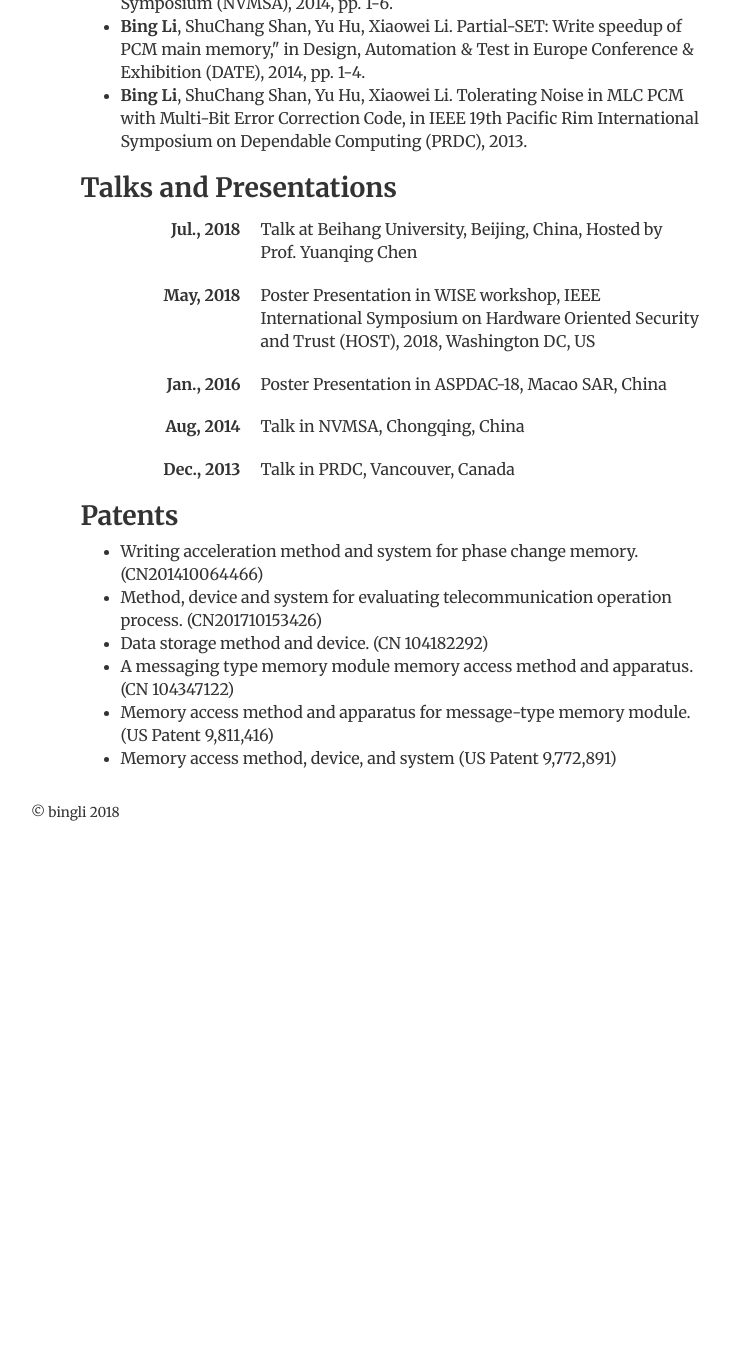
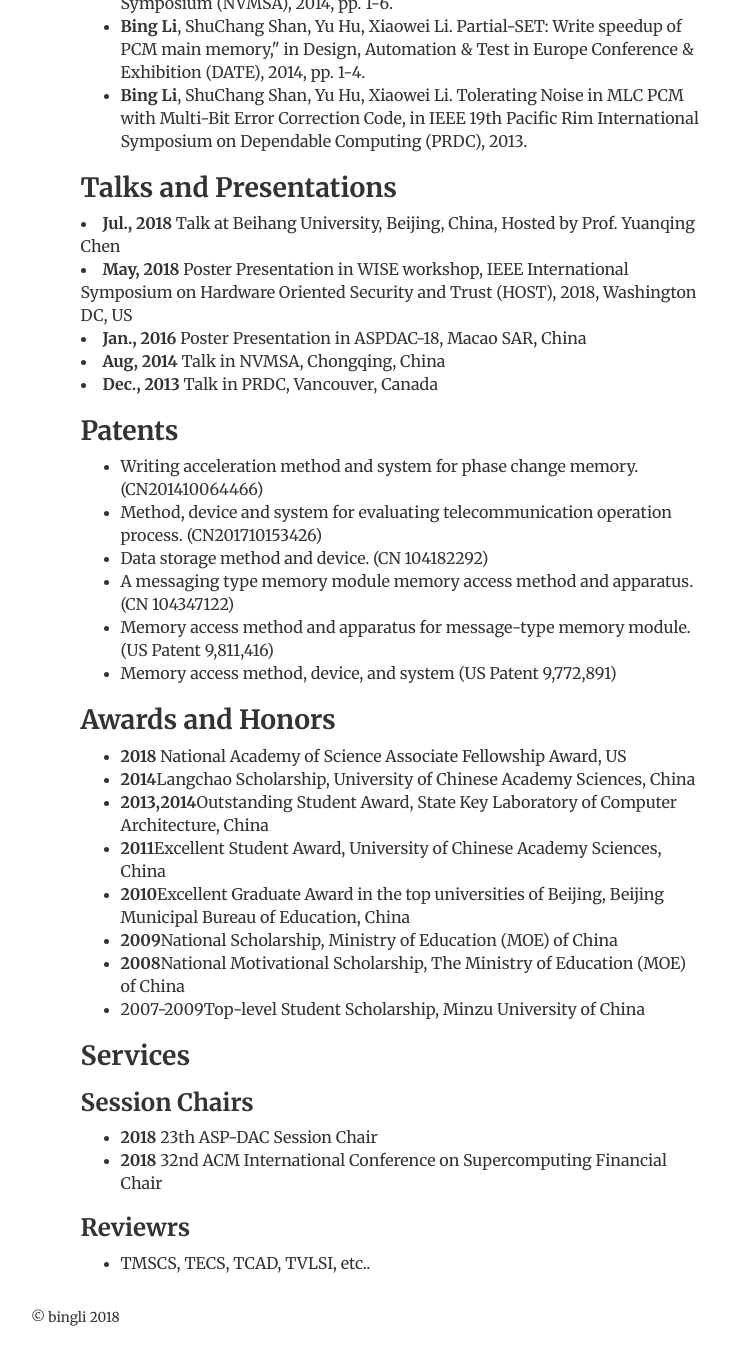
Before and after one commit to libingict/libingict.github.io, a Jekyll site: the page built from cv/index.html, in a window 1280 px wide and 1400 px high, scrolled down 1383 px. Shown: the top 1365 px of the window, without its empty margins (249-979 px from the left). Built offline with Jekyll 4.4.1, drawn with Linux system fonts in a browser that asks for light colours; before the commit the page ends 2279 px from its top, so only the background shows below that.

Commit message:
update cv

```diff
--- a/cv/index.html
+++ b/cv/index.html
@@ -68,26 +68,21 @@
 					</li>
 				</ul>
 				<h2>Talks and Presentations</h2>
-					<dl class="dl-horizontal">
-						<dt>Jul., 2018</dt>
-						<dd>Talk at Beihang University, Beijing, China, Hosted by Prof. Yuanqing Chen</dd>
-					</dl>
-					<dl class="dl-horizontal">
-						<dt>May, 2018</dt>
-						<dd>Poster Presentation in WISE workshop, IEEE International Symposium on Hardware Oriented Security and Trust (HOST), 2018, Washington DC, US</dd>
-					</dl>
-					<dl class="dl-horizontal">
-						<dt>Jan., 2016</dt>
-						<dd>Poster Presentation in ASPDAC-18, Macao SAR, China</dd>
-					</dl>
-					<dl class="dl-horizontal">
-						<dt>Aug, 2014</dt>
-						<dd>Talk in NVMSA, Chongqing, China</dd>
-					</dl>
-					<dl class="dl-horizontal">
-						<dt>Dec., 2013</dt>
-						<dd>Talk in PRDC, Vancouver, Canada</dd>
-					</dl>
+					<li>
+						<b>Jul., 2018</b> Talk at Beihang University, Beijing, China, Hosted by Prof. Yuanqing Chen
+					</li>
+					<li>
+						<b>May, 2018</b> Poster Presentation in WISE workshop, IEEE International Symposium on Hardware Oriented Security and Trust (HOST), 2018, Washington DC, US
+					</li>
+					<li>
+						<b>Jan., 2016</b> Poster Presentation in ASPDAC-18, Macao SAR, China
+					</li>
+					<li>
+						<b>Aug, 2014</b>  Talk in NVMSA, Chongqing, China
+					</li>
+					<li>
+						<b>Dec., 2013</b> Talk in PRDC, Vancouver, Canada
+					</li>
 				<h2>Patents</h2>
 				<ul>
 					<li>Writing acceleration method and system for phase change memory. (CN201410064466)</li>
@@ -97,5 +92,30 @@
 					<li>Memory access method and apparatus for message-type memory module. (US Patent 9,811,416)</li>
 					<li>Memory access method, device, and system (US Patent 9,772,891)</li>
 				</ul>
+				<h2>Awards and Honors</h2>
+				<ul>
+				<li>
+						<b>2018</b> National Academy of Science Associate Fellowship Award, US
+			</li>
+			<li><b>2014</b>Langchao Scholarship, University of Chinese Academy Sciences, China</li>
+			<li><b>2013,2014</b>Outstanding Student Award, State Key Laboratory of Computer Architecture, China</li>
+			<li><b>2011</b>Excellent Student Award, University of Chinese Academy Sciences, China</li>
+			<li><b>2010</b>Excellent Graduate Award in the top universities of Beijing, Beijing Municipal Bureau of Education, China</li>
+			<li><b>2009</b>National Scholarship, Ministry of Education (MOE) of China</li>
+			<li><b>2008</b>National Motivational Scholarship, The Ministry of Education (MOE) of China</li>
+			<li>2007-2009<b></b>Top-level Student Scholarship, Minzu University of China</li>
+		</ul>
+		<h2>Services</h2>
+		<h3>Session Chairs</h3>
+		<ul>
+		<li>
+			<b>2018</b> 23th ASP-DAC Session Chair
+		</li>
+		<li>
+			<b>2018</b> 32nd ACM International Conference on Supercomputing Financial Chair
+		</li>
+		</ul>
+		<h3>Reviewrs</h3>
+		<ul><li>TMSCS, TECS, TCAD, TVLSI, etc..</li></ul>
 	</div>
 </div>
```
